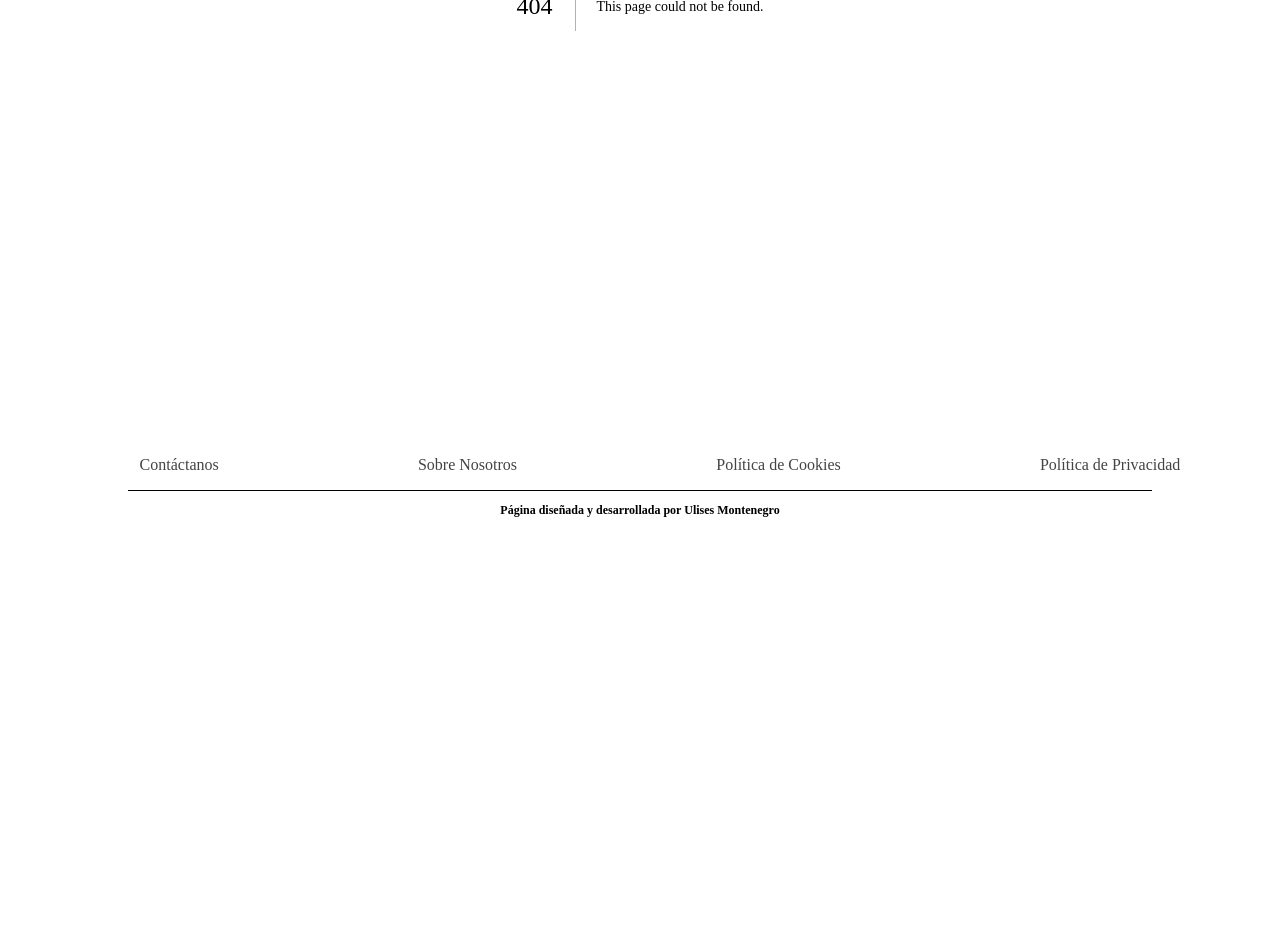
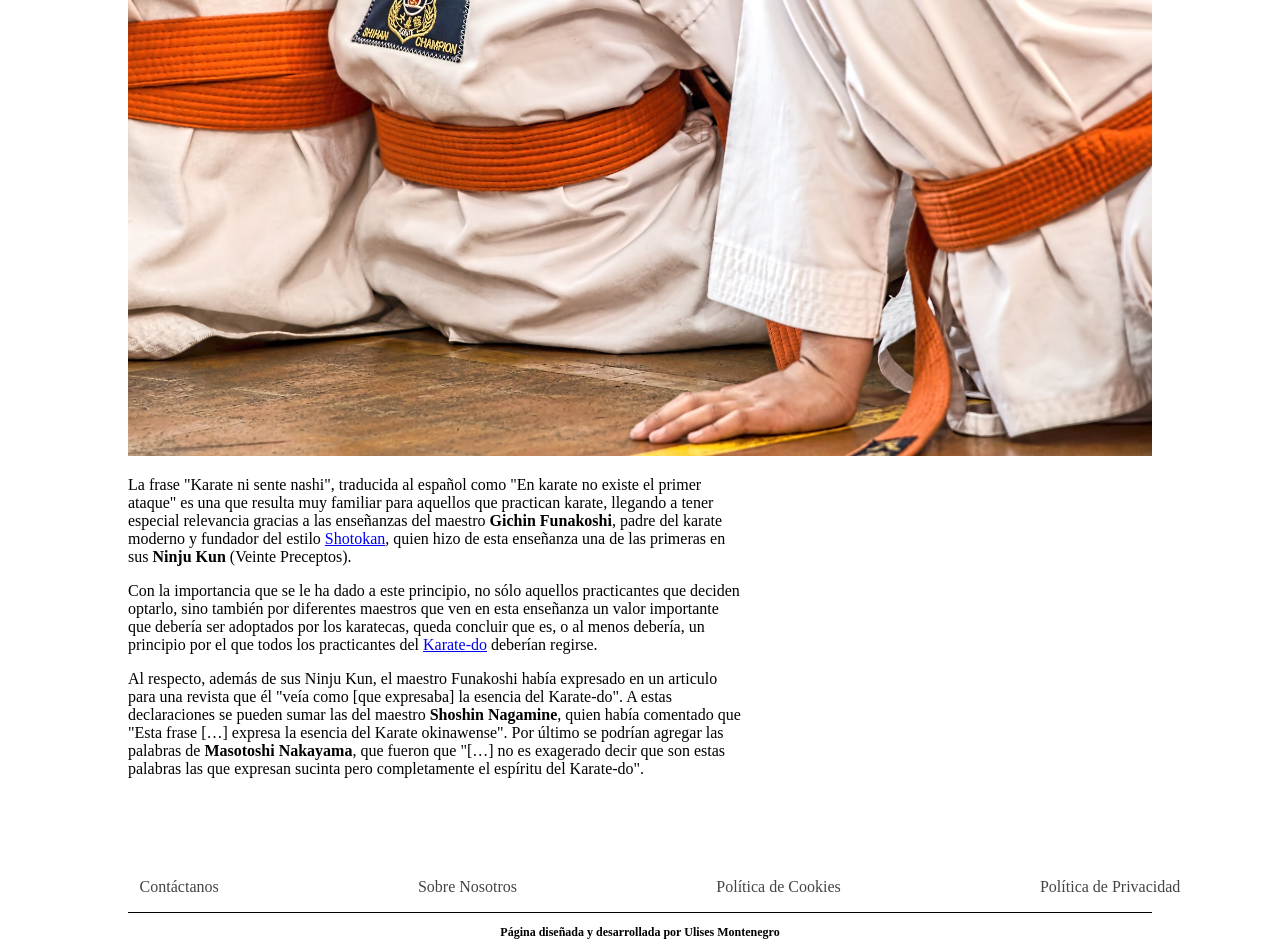
Before and after one commit to Ulise22/karate-info, a Next.js app: page /articulos/karate-ni-sente-nashi in a window 1280 px wide. Before the commit this address had no page. Shown: the part 394-1346 px from the top of the page. Before the commit the page ends 924 px from the top, so only its background shows below. Built offline with nearby package versions, Linux system fonts and the light colour scheme; a web font is replaced by a local one.

Commit message:
karate-ni-sente-nashi article done

```diff
--- /dev/null
+++ b/src/app/articulos/(articles-list)/(10-20)/karate-ni-sente-nashi/page.tsx
@@ -0,0 +1,17 @@
+import ArticlesHero from '@/components/ArticlesHero'
+import styles from '../../../article.module.css'
+import senteNashi from '@/assets/articles-big/ni_sante_nashi (2).jpg'
+import Link from 'next/link'
+
+export default function NiSenteNashi () {
+    return(
+        <main className={styles.article}>
+            <ArticlesHero title='Karate Ni Sente Nashi' img={senteNashi} />
+            <section className={styles.article__container}>
+                <p>La frase &quot;Karate ni sente nashi&quot;, traducida al español como &quot;En karate no existe el primer ataque&quot; es una que resulta muy familiar para aquellos que practican karate, llegando a tener especial relevancia gracias a las enseñanzas del maestro <b>Gichin Funakoshi</b>, padre del karate moderno y fundador del estilo <Link href='/estilos/karate-shotokan'>Shotokan</Link>, quien hizo de esta enseñanza una de las primeras en sus <b>Ninju Kun</b> (Veinte Preceptos). </p>
+                <p>Con la importancia que se le ha dado a este principio, no sólo aquellos practicantes que deciden optarlo, sino también por diferentes maestros que ven en esta enseñanza un valor importante que debería ser adoptados por los karatecas, queda concluir que es, o al menos debería, un principio por el que todos los practicantes del <Link href='/articulos/karate-do'>Karate-do</Link> deberían regirse.</p>
+                <p>Al respecto, además de sus Ninju Kun, el maestro Funakoshi había expresado en un articulo para una revista que él &quot;veía como [que expresaba] la esencia del Karate-do&quot;. A estas declaraciones se pueden sumar las del maestro <b>Shoshin Nagamine</b>, quien había comentado que &quot;Esta frase […] expresa la esencia del Karate okinawense&quot;. Por último se podrían agregar las palabras de <b>Masotoshi Nakayama</b>, que fueron que &quot;[…] no es exagerado decir que son estas palabras las que expresan sucinta pero completamente el espíritu del Karate-do&quot;.</p>
+            </section>
+        </main>
+    )
+}
--- a/src/app/articulos/page.tsx
+++ b/src/app/articulos/page.tsx
@@ -1,6 +1,7 @@
 import styles from './articulos.module.css'
 import ArticleCard from '@/components/ArticleCard'
 import Image from 'next/image'
+import Link from 'next/link'
 /* Hero Images */
 import kdokata from '@/assets/articles-preview/karatedokata.jpg'
 import dojo from '@/assets/articles-preview/dojo.jpg'
@@ -18,7 +19,7 @@ import golpe from '@/assets/articles-preview/golpe.jpg'
 import haito from '@/assets/articles-preview/haito.png'
 import hiraken from '@/assets/articles-preview/hiraken.png'
 import femenino from '@/assets/articles-preview/femenino.jpg'
-import Link from 'next/link'
+import senteNashi from '@/assets/articles-preview/ni_sante_nashi.jpg'
 
 export default function Articulos () {
     return(
@@ -64,6 +65,7 @@ export default function Articulos () {
                 <ArticleCard artiURL='/articulos/haito-karate' artImage={haito} title='Haito Karate' text='El Haito (revés de sable) es uno de los golpes más sencillos de karate...' />
                 <ArticleCard artiURL='/articulos/hiraken-karate' artImage={hiraken} title='Hiraken Karate' text='El Hiraken (puño de leopardo) es un golpe simple de karate...' />
                 <ArticleCard artiURL='/articulos/karate-femenino' artImage={femenino} title='Karate Femenino' text='¿Como afecta a las mujeres practicar karate? ¿Cuales son las karatekas femeninas más conocidas y destacadas?' />
+                <ArticleCard artiURL='/articulos/karate-ni-sente-nashi' artImage={senteNashi} title='Karate Ni Sente Nashi' text='La frase "Karate ni Sente Nashi" es una de las más importantes del karate...' />
             </section>
         </main>
     )
```
Also changed, not shown: src/assets/articles-big/ni_sante_nashi (2).jpg (added), src/assets/articles-preview/ni_sante_nashi.jpg (added).
